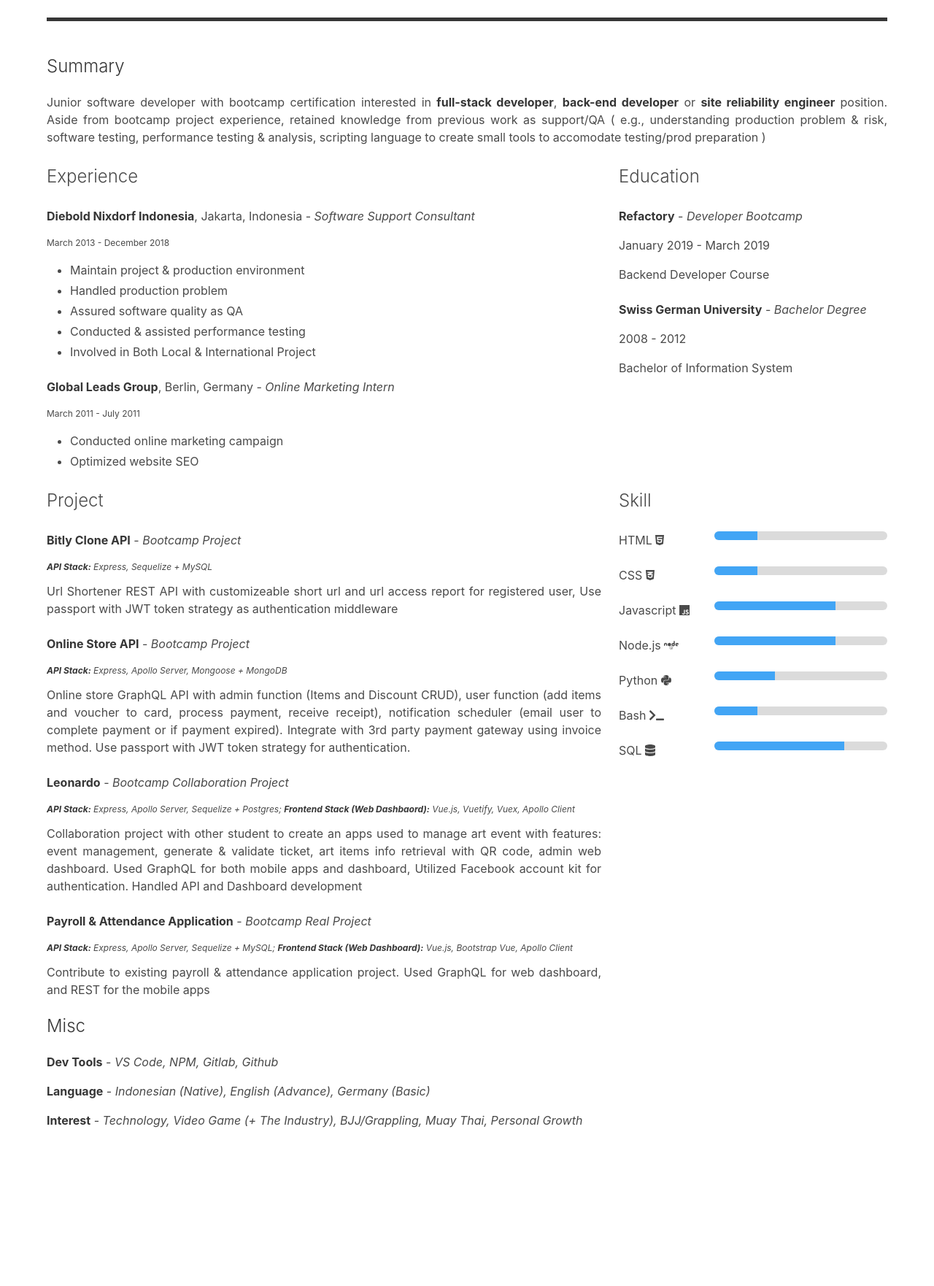
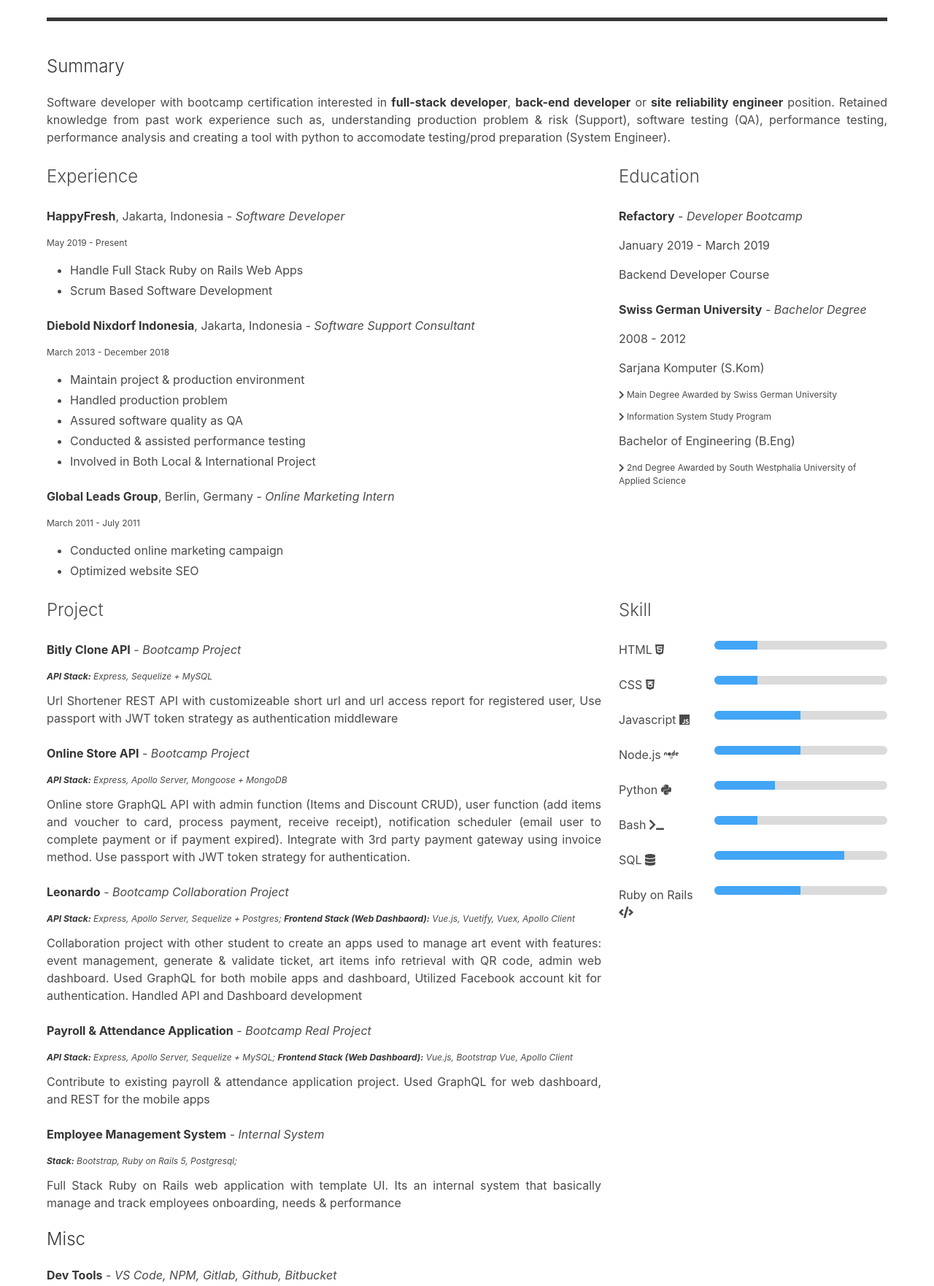
Before and after one commit to ario-b/web-resume, a website: page docs/index.html in a window 1280 px wide. Shown: the part 200-1962 px from the top of the page at 73% size. Before the commit the page ends 1795 px from the top, so only its background shows below. Drawn offline with Linux system fonts and the light colour scheme.

Commit message:
Update index content

```diff
--- a/docs/index.html
+++ b/docs/index.html
@@ -48,14 +48,27 @@
           <h2 class="content is-size-4 has-text-weight-light">Summary</h2>
           <!-- <div class="divider"></div> -->
           <p class="content has-text-justified">
-            Junior software developer with bootcamp certification interested in <strong>full-stack developer</strong>, <strong>back-end developer</strong>
-            or <strong>site reliability engineer</strong> position. Aside from bootcamp project experience, retained knowledge from previous work as support/QA
-            ( e.g., understanding production problem & risk, software testing, performance testing & analysis, scripting language to create small tools to accomodate testing/prod preparation )
+            Software developer with bootcamp certification interested in
+            <strong>full-stack developer</strong>,
+            <strong>back-end developer</strong>
+            or <strong>site reliability engineer</strong> position.
+            Retained knowledge from past work experience such as,
+              understanding production problem & risk (Support),
+              software testing (QA),
+              performance testing, performance analysis and creating a tool with python to accomodate testing/prod preparation (System Engineer).
           </p>
         </div>
         <div class="columns">
           <div class="column is-8">
             <h2 class="content is-size-4 has-text-weight-light">Experience</h2>
+            <div class="content">
+              <p class=><strong>HappyFresh</strong>, Jakarta, Indonesia - <em>Software Developer</em></p>
+              <p class="content is-small">May 2019 - Present</p>
+              <ul>
+                <li>Handle Full Stack Ruby on Rails Web Apps</li>
+                <li>Scrum Based Software Development</li>
+              </ul>
+            </div>
             <div class="content">
               <p class=><strong>Diebold Nixdorf Indonesia</strong>, Jakarta, Indonesia - <em>Software Support Consultant</em></p>
               <p class="content is-small">March 2013 - December 2018</p>
@@ -86,7 +99,17 @@
             <div class="content">
               <p><strong>Swiss German University</strong> - <em>Bachelor Degree</em></p>
               <p>2008 - 2012</p>
-              <p>Bachelor of Information System</p>
+              <p>Sarjana Komputer (S.Kom)</p>
+              <p class="content is-small">
+                <i class="fas fa-chevron-right"></i>
+                Main Degree Awarded by Swiss German University</p>
+              <p class="content is-small">
+                <i class="fas fa-chevron-right"></i>
+                Information System Study Program</p>
+              <p>Bachelor of Engineering (B.Eng)</p>
+              <p class="content is-small">
+                <i class="fas fa-chevron-right"></i>
+                2nd Degree Awarded by South Westphalia University of Applied Science</p>
             </div>
           </div>
         </div>
@@ -137,6 +160,16 @@
                 for web dashboard, and REST for the mobile apps
               </p>
             </div>
+            <div class="content">
+              <p><strong>Employee Management System</strong> - <em>Internal System</em></p>
+              <p class="content is-small"><em>
+                <strong>Stack:</strong> Bootstrap, Ruby on Rails 5, Postgresql;
+              </em></p>
+              <p>
+                Full Stack Ruby on Rails web application with template UI. Its an internal system that basically
+                manage and track employees onboarding, needs & performance
+              </p>
+            </div>
           </div>
           <div class="column">
             <h2 class="content is-size-4 has-text-weight-light">Skill</h2>
@@ -161,7 +194,7 @@
                 <p>Javascript <i class="fab fa-js"></i></p>
               </div>
               <div class="column">
-                <progress class="progress is-small is-info" value="70" max="100"></progress>
+                <progress class="progress is-small is-info" value="50" max="100"></progress>
               </div>
             </div>
             <div class="columns">
@@ -169,7 +202,7 @@
                 <p>Node.js <i class="fab fa-node"></i></p>
               </div>
               <div class="column">
-                <progress class="progress is-small is-info" value="70" max="100"></progress>
+                <progress class="progress is-small is-info" value="50" max="100"></progress>
               </div>
             </div>
             <div class="columns">
@@ -196,19 +229,19 @@
                 <progress class="progress is-small is-info" value="75" max="100"></progress>
               </div>
             </div>
-            <!-- <div class="columns">
+            <div class="columns">
               <div class="column is-4">
-                <p>Git <i class="fab fa-git"></i></p>
+                <p>Ruby on Rails <i class="fas fa-code"></i></p>
               </div>
               <div class="column">
                 <progress class="progress is-small is-info" value="50" max="100"></progress>
               </div>
-            </div> -->
+            </div>
           </div>
         </div>
         <div class="content">
           <h2 class="content is-size-4 has-text-weight-light">Misc</h2>
-          <p><strong>Dev Tools</strong> - <em>VS Code, NPM, Gitlab, Github</em></p>
+          <p><strong>Dev Tools</strong> - <em>VS Code, NPM, Gitlab, Github, Bitbucket</em></p>
           <p><strong>Language</strong> - <em>Indonesian (Native), English (Advance), Germany (Basic)</em></p>
           <p><strong>Interest</strong> - <em>Technology, Video Game (+ The Industry), BJJ/Grappling, Muay Thai, Personal Growth</em></p>
         </div>
```
